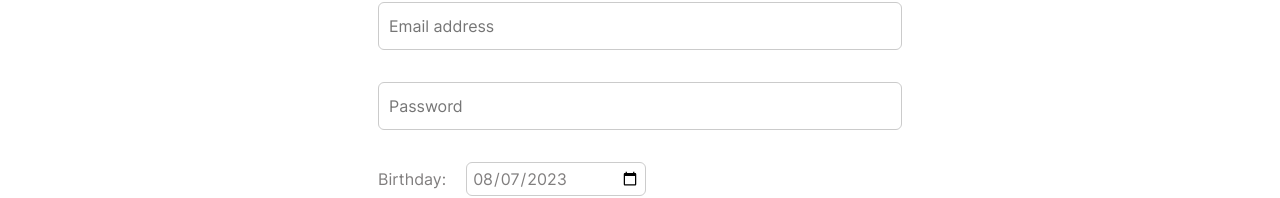
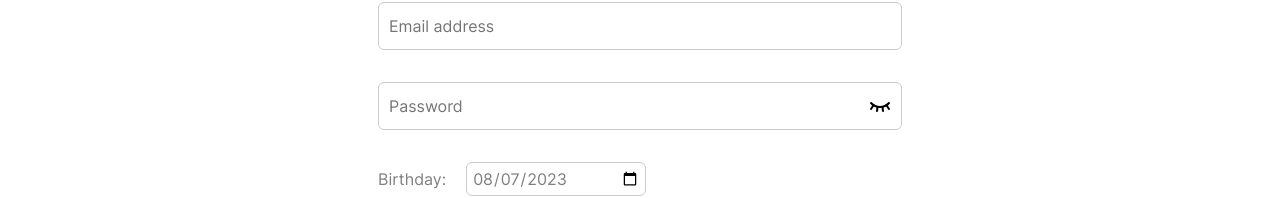
Before and after one commit to Vadimshidlov/ecommerce-application, a React (Create React App) app: page /registration in a window 1280 px wide. Shown: the part 438-636 px from the top of the page. Built offline with nearby package versions, Linux system fonts and the light colour scheme; no server answers.

Commit message:
feat: add hide password button to registration form

```diff
--- a/src/view/app-components/AuthorizationForm/AuthForm.scss
+++ b/src/view/app-components/AuthorizationForm/AuthForm.scss
@@ -25,14 +25,14 @@
         }
     }
 
-    .password__wrapper {
-        position: relative;
-        width: 100%;
-    }
-
     .registration__error {
         padding-top: 10px;
         width: 100%;
         color: #e61010;
     }
 }
+
+.password__wrapper {
+    position: relative;
+    width: 100%;
+}
--- a/src/view/app-components/Registration/components/RegistrationForm.tsx
+++ b/src/view/app-components/Registration/components/RegistrationForm.tsx
@@ -14,6 +14,9 @@ import { getChangeFormByAddressData } from "shared/utils/getFinallyFormData";
 import { TextInput } from "shared/components/TextInput/TextInput";
 import Text from "view/app-components/Text/text";
 import { Button } from "shared/components/button/Button";
+import { ButtonIcon } from "shared/components/ButtonIcon/ButtonIcon";
+import closedEye from "assets/svg/closedEye.svg";
+import openEye from "assets/svg/openEye.svg";
 
 export type RegisterFormDataType = {
     firstname: string;
@@ -215,6 +218,11 @@ export default function RegistrationForm({
         }
     };
 
+    const [inputType, setInputType] = useState<string>("password");
+    const toggleHideButton = (): void => {
+        setInputType(inputType === "password" ? "text" : "password");
+    };
+
     return (
         <form className="registration__form" onSubmit={onFormSubmit}>
             <div className="registration__personal-data">
@@ -267,8 +275,9 @@ export default function RegistrationForm({
                         placeHolder="Email address"
                         validationError={validationError.email ? validationError.email : ""}
                     />
+                    <div className="password__wrapper">
                         <TextInput
-                        type="password"
+                            type={inputType}
                             name="password"
                             onChange={(e: React.ChangeEvent<HTMLInputElement>) =>
                                 inputTextHandler(e, "password")
@@ -280,8 +289,17 @@ export default function RegistrationForm({
                             id="password"
                             value={formData.password}
                             placeHolder="Password"
-                        validationError={validationError.password ? validationError.password : ""}
+                            validationError={
+                                validationError.password ? validationError.password : ""
+                            }
                         />
+                        <ButtonIcon
+                            url={inputType === "password" ? closedEye : openEye}
+                            altText="icon-eye"
+                            classes="button-icon"
+                            onClick={toggleHideButton}
+                        />
+                    </div>
                     <div className="registration__birthday-input">
                         <Text classes={["inter-400-font", "font-size_m", "color_grey-dark"]}>
                             Birthday:
```
Lines whose indentation alone changed are shown as unchanged.
